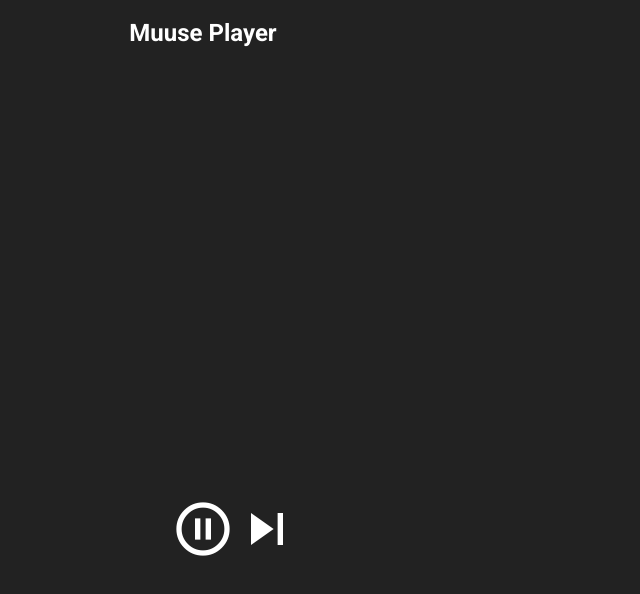
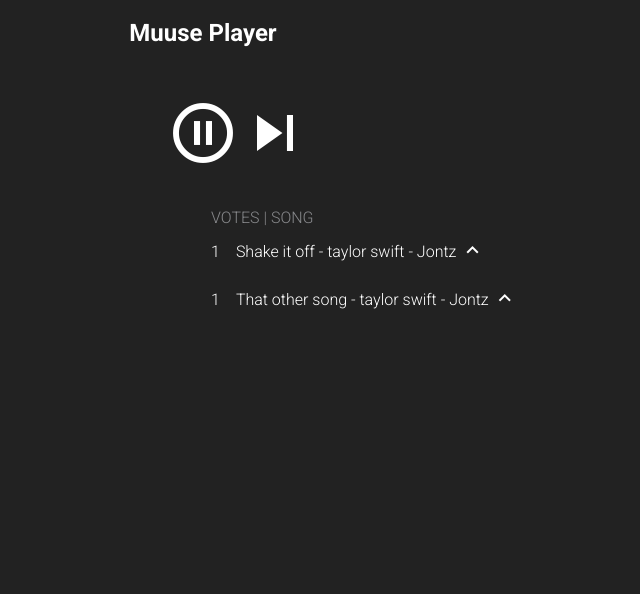
Before and after one commit to marktoujiline/SBHacksIII, a React (Create React App) app in the folder web/: page / in a window 1280 px wide. Shown: the top 594 px of the page, without its empty margins (437-1077 px from the left). Built offline with nearby package versions, Linux system fonts and the light colour scheme.

Commit message:
kinda working well

```diff
--- a/web/src/App.css
+++ b/web/src/App.css
@@ -11,16 +11,26 @@
 
 .controls {
     margin-top: 30px;
+    margin-bottom: 40px;
     display: flex;
     align-items: center;
     justify-content: center;
 }
 
 .controls > .material-icons {
-    font-size: 64px;
+    font-size: 72px;
     cursor: pointer;
 }
 
 .icon-hidden {
     visibility: hidden;
 }
+
+.center-content {
+    display: flex;
+    align-content: center;
+}
+
+.song-table {
+    width: 50%;
+}
--- a/web/src/App.js
+++ b/web/src/App.jsx
@@ -1,7 +1,7 @@
 import React, { Component } from 'react';
 import NetworkService from './network-service/NetworkService';
 import ReactPlayer from 'react-player'
-import ControlBar from './playback-control-bar/ControlBar';
+import SongTable from './song-table/SongTable';
 import './App.css';
 
 
@@ -10,24 +10,31 @@ class App extends Component {
 
   constructor(props) {
     super(props);
-    this.netService = new NetworkService;
+    this.netService = new NetworkService();
+    this.pageWith = Math.max(document.documentElement.clientWidth, window.innerWidth || 0);
 
     // Setup initial state
     this.state = {
             playSong: false,
-            playUrl: ''
+            playUrl: '',
+            queue: []
           };
+  }
 
+  componentDidMount(){
     this.netService.getNextSong().then(
       (song) => {
         // When new song, play that song
-        console.log(song);
         this.setState({
             playSong: true,
             playUrl: song.url
         });
       },
       (err) => console.log(err));
+
+      this.netService.getPlaylist().subscribe((newQ) => {
+          this.setState({queue: newQ});
+      });
   }
 
   render() {
@@ -39,14 +46,6 @@ class App extends Component {
         </div>
 
     <div className="main-player" >
-
-          <ReactPlayer
-            url={this.state.playUrl}
-            width="500px"
-            height="400px"
-            onEnded={() => this.netService.getNextSong()}
-            playing={this.state.playSong}/>
-
             <div className="controls">
               <i className="material-icons icon-hidden" onClick={() => this.skipSong()}>skip_previous</i>
               {
@@ -57,8 +56,20 @@ class App extends Component {
               }
               <i className="material-icons" onClick={() => this.skipSong()}>skip_next</i>
             </div>
+        </div>
+        <div className="center-content">
+          <ReactPlayer
+              url={this.state.playUrl}
+              width={this.pageWith / 2 }
+              height={(this.pageWith / 25) * 9}
+              onEnded={() => this.netService.getNextSong()}
+              playing={this.state.playSong}/>
 
-        </div>
+              <SongTable className="song-table"
+                         current={this.state.playUrl}
+                         voteUpCallback={(i) => this.netService.vote(this.state.queue[i])}
+                         songs={this.state.queue}></SongTable>
+          </div>
       </div>
     );
   }
--- a/web/src/network-service/NetworkService.js
+++ b/web/src/network-service/NetworkService.js
@@ -20,6 +20,11 @@ export default class NetworkService {
             votes: 1,
             url: 'https://youtu.be/nfWlot6h_JM',
         }].sort((p,n) => n.votes - p.votes);
+
+        this.playlistObservable = Observable.create((o) => {
+            this.PlaylistObserver = o;
+            o.next(this.songs);
+        });
     }
 
     getNextSong(){
@@ -30,7 +35,21 @@ export default class NetworkService {
                 reject("No more songs");
             }
         })
+    }
 
+    getPlaylist() {
+        return this.playlistObservable;
+    }
+
+    // TODO: vote on server
+    vote(song) {
+        let i = this.songs.map(s => s.url).indexOf(song.url);
+        this.songs.splice(i, 1)[0];
+        song.votes++;
+        this.songs.push(song);
+        this.songs = this.songs.slice().sort((a, b) => b.votes-a.votes);
+
+        this.PlaylistObserver.next(this.songs);
     }
 
 
--- a/web/src/song-table/SongTable.jsx
+++ b/web/src/song-table/SongTable.jsx
@@ -23,18 +23,12 @@ export default class SongTable extends Component {
             <div
                 className={"song-row row " + (this.props.current === song.url ? "song--active" : "")}
                 key={"__song-" + i}
+                onClick={() => this.props.voteUpCallback(i)}
                 >
-                <div className="song-row--play-button"
-                     onClick={() => {this.props.playCallback(song.url)}}>
-                      <i className="material-icons">play_circle_filled</i>
-                </div>
                 <div className="song-row--votes">{song.votes}</div>
                 <div className="song-row--name">{song.name + " - " + song.by}</div>
                 <div className="song-row--vote song-row--vote-up">
-                    <i className="material-icons" onClick={() => this.props.voteUpCallback(i)}>keyboard_arrow_up</i>
-                </div>
-                <div className="song-row--vote song-row--vote-down" onClick={() => this.props.voteDownCallback(i)}>
-                    <i className="material-icons">keyboard_arrow_down</i>
+                    <i className="material-icons">keyboard_arrow_up</i>
                 </div>
             </div>)
         })
```
Lines whose indentation alone changed are shown as unchanged.
